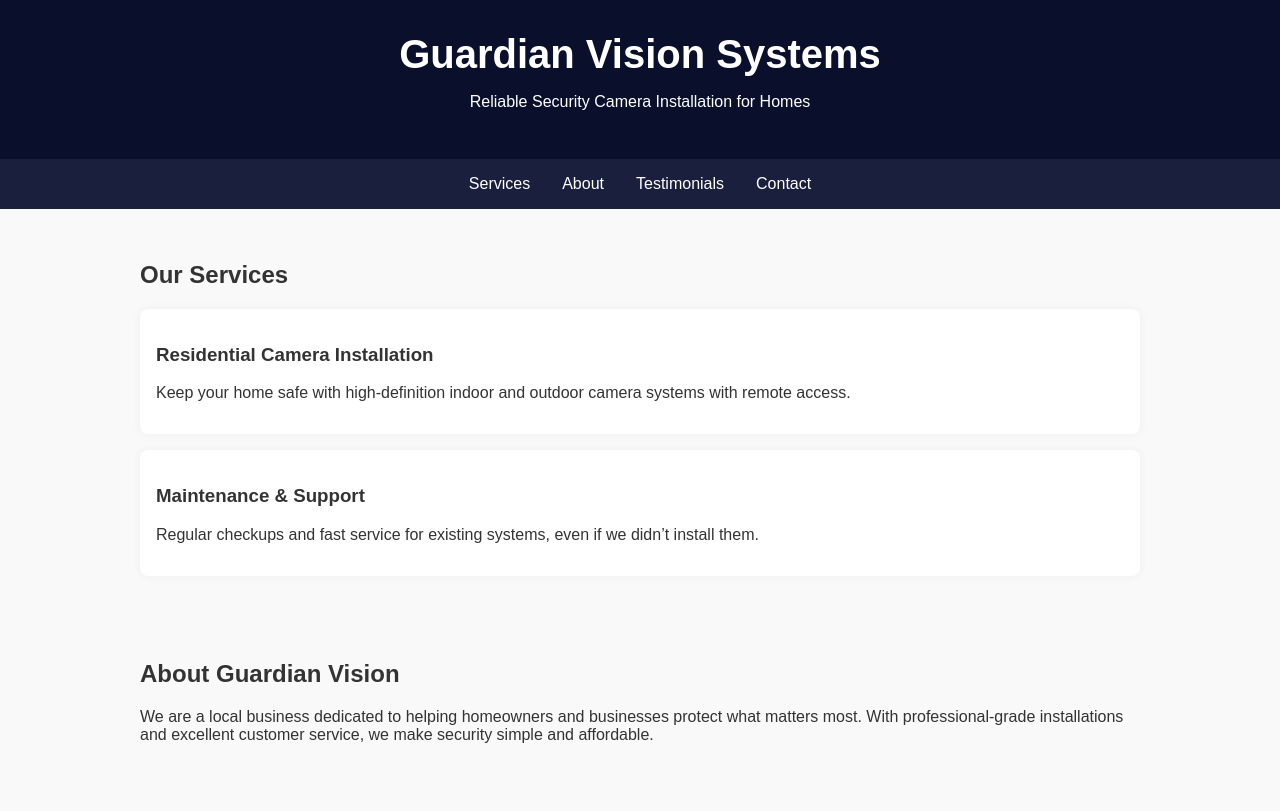
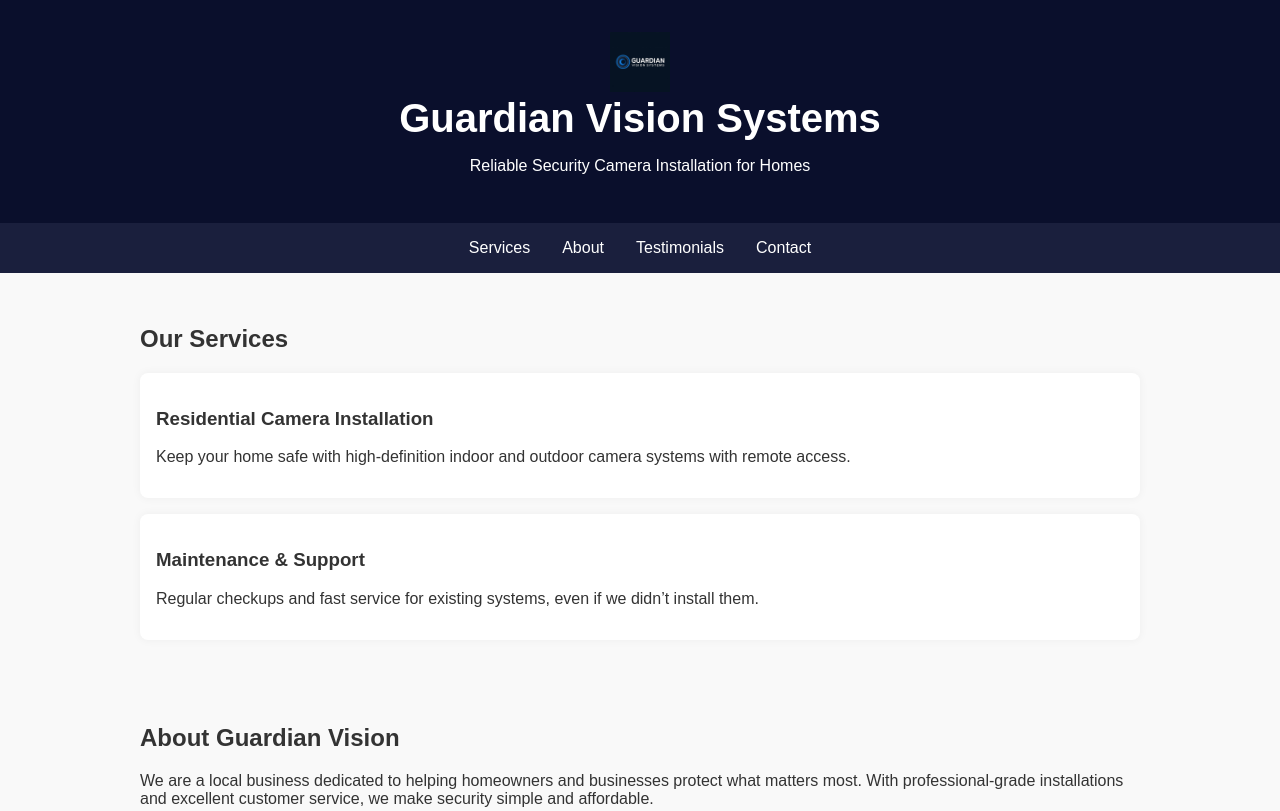
Before and after one commit to guardianvisionsystems/guardian-vision-systems, a plain HTML site: page index.html in a window 1280 px wide. Shown: the top 811 px of the page. Drawn offline with Linux system fonts and the light colour scheme.

Commit message:
Update index.html

```diff
--- a/index.html
+++ b/index.html
@@ -81,6 +81,7 @@
 <body>
 
   <header>
+    <img src="Vision system Logo.png" alt="Guardian Vision Systems Logo" style="height: 60px;">
     <h1>Guardian Vision Systems</h1>
     <p>Reliable Security Camera Installation for Homes </p>
   </header>
```
